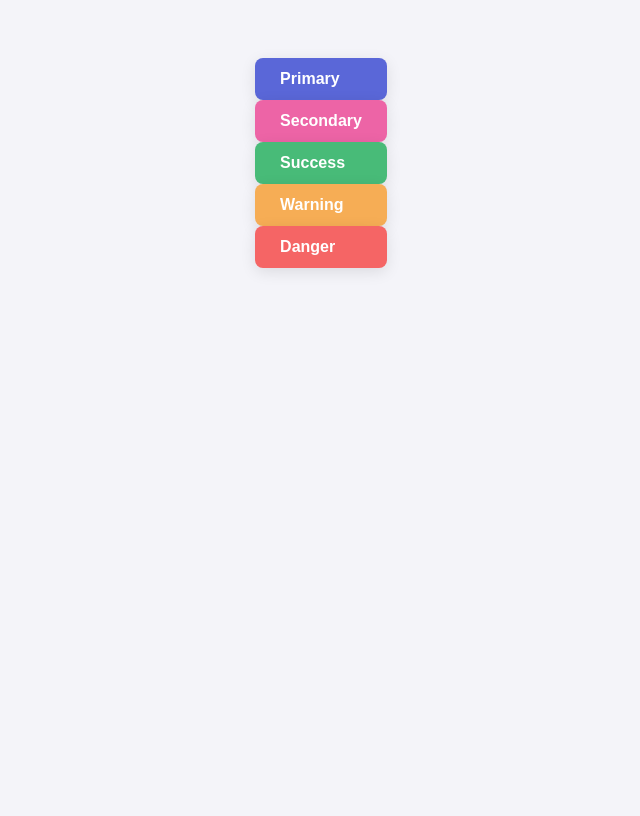
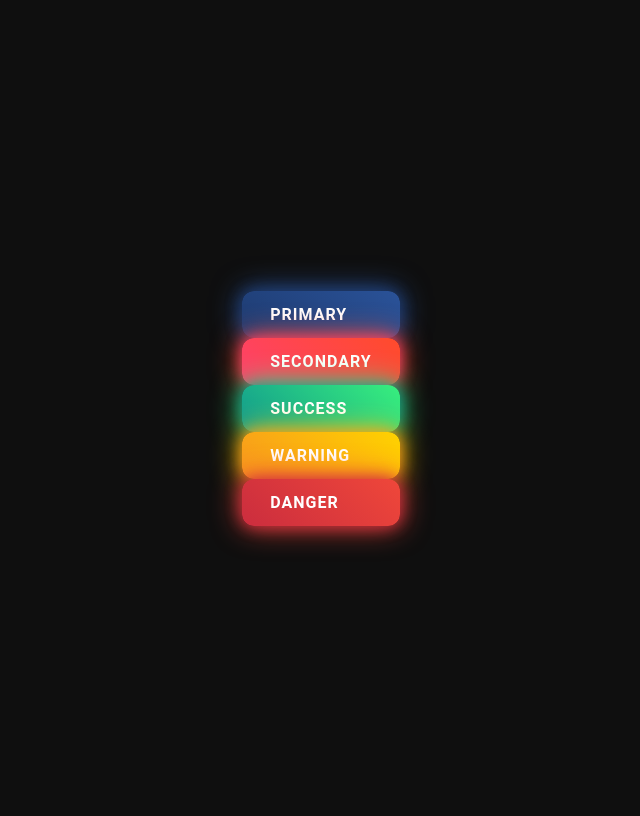
Before and after one commit to sheikh-mizan/2yr, a PHP site: page /store/index.html in a window 1280 px wide. Shown: the whole page, without its empty margins (319-959 px from the left). Before the commit the page ends 272 px from the top, so only its background shows below. Run offline with PHP 8.4, Linux system fonts and the light colour scheme.

Commit message:
Update style.css

```diff
--- a/store/style.css
+++ b/store/style.css
@@ -1,43 +1,64 @@
 body {
-  font-family: 'Arial', sans-serif;
-  background: #f4f4f9;
-  padding: 50px;
+  font-family: 'Roboto', sans-serif;
+  background: #0f0f0f;
   display: flex;
   justify-content: center;
   align-items: center;
+  height: 100vh;
   gap: 20px;
+  flex-wrap: wrap;
 }
 
 .btn {
-  padding: 12px 25px;
+  padding: 14px 28px;
   font-size: 16px;
-  font-weight: 600;
-  border-radius: 8px;
+  font-weight: bold;
+  border-radius: 12px;
   border: none;
   cursor: pointer;
-  transition: all 0.3s ease;
   position: relative;
   overflow: hidden;
-  box-shadow: 0 4px 15px rgba(0,0,0,0.1);
+  text-transform: uppercase;
+  letter-spacing: 1px;
+  transition: 0.3s ease;
+  color: #fff;
 }
 
-.btn-primary { background: #5a67d8; color: #fff; }
-.btn-secondary { background: #ed64a6; color: #fff; }
-.btn-success { background: #48bb78; color: #fff; }
-.btn-warning { background: #f6ad55; color: #fff; }
-.btn-danger { background: #f56565; color: #fff; }
-
-.btn:hover {
-  transform: translateY(-3px) scale(1.05);
-  box-shadow: 0 8px 25px rgba(0,0,0,0.2);
+/* Neon / Hacker Style Colors */
+.btn-primary {
+  background: linear-gradient(45deg, #1e3c72, #2a5298);
+  box-shadow: 0 0 15px #1e3c72, 0 0 30px #2a5298;
+}
+.btn-secondary {
+  background: linear-gradient(45deg, #ff416c, #ff4b2b);
+  box-shadow: 0 0 15px #ff416c, 0 0 30px #ff4b2b;
+}
+.btn-success {
+  background: linear-gradient(45deg, #11998e, #38ef7d);
+  box-shadow: 0 0 15px #11998e, 0 0 30px #38ef7d;
+}
+.btn-warning {
+  background: linear-gradient(45deg, #f7971e, #ffd200);
+  box-shadow: 0 0 15px #f7971e, 0 0 30px #ffd200;
+}
+.btn-danger {
+  background: linear-gradient(45deg, #cb2d3e, #ef473a);
+  box-shadow: 0 0 15px #cb2d3e, 0 0 30px #ef473a;
 }
 
+/* Hover effect */
+.btn:hover {
+  transform: scale(1.1);
+  box-shadow: 0 0 25px #fff, 0 0 50px #fff inset;
+}
+
+/* Ripple effect */
 .ripple {
   position: absolute;
   border-radius: 50%;
   transform: scale(0);
   animation: ripple 0.6s linear;
-  background-color: rgba(255,255,255,0.7);
+  background-color: rgba(255,255,255,0.4);
   pointer-events: none;
 }
 
```
